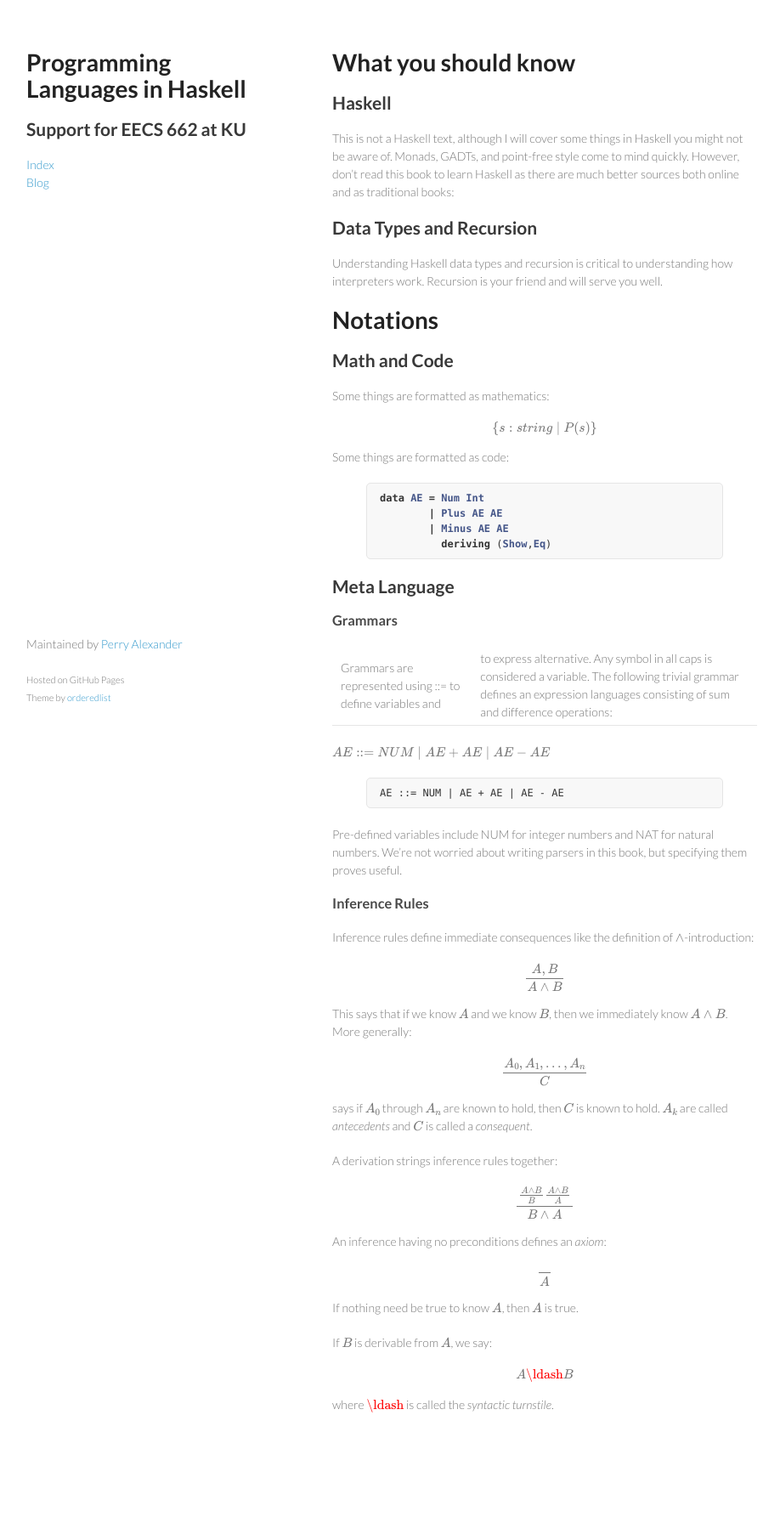
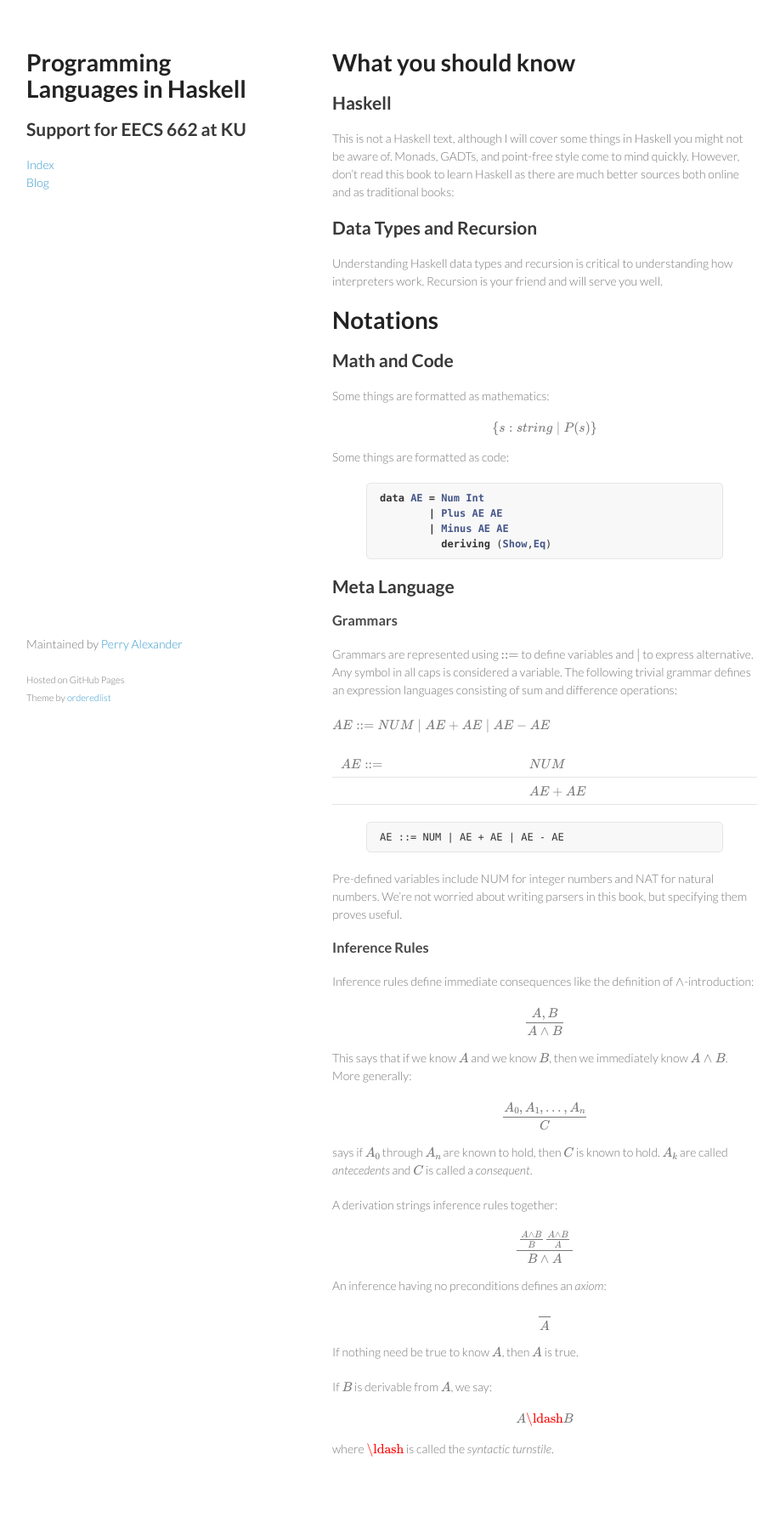
Before and after one commit to ku-sldg/plih, a Jekyll site: the page built from _posts/2016-06-13-Notations-and-Preliminaries.md, in a window 1280 px wide. Shown: the whole page at 85% size, without its empty margins (179-1097 px from the left). Built offline with Jekyll 4.4.1, drawn with Linux system fonts in a browser that asks for light colours; formulas are drawn with MathJax 3; before the commit the page ends 1733 px from its top, so only the background shows below that.

Commit message:
posting preliminaries chapter

```diff
--- a/_posts/2016-06-13-Notations-and-Preliminaries.md
+++ b/_posts/2016-06-13-Notations-and-Preliminaries.md
@@ -35,9 +35,12 @@ data AE = Num Int
 
 ### Grammars
 
-Grammars are represented using ::= to define variables and | to express alternative.  Any symbol in all caps is considered a variable.  The following trivial grammar defines an expression languages consisting of sum and difference operations:
+Grammars are represented using $::=$ to define variables and $\mid$ to express alternative.  Any symbol in all caps is considered a variable.  The following trivial grammar defines an expression languages consisting of sum and difference operations:
 
 $AE ::= NUM \mid AE + AE \mid AE - AE$
+
+$AE ::=$ | $NUM$
+| $AE + AE$
 
 {% highlight text %}
 AE ::= NUM | AE + AE | AE - AE
```
